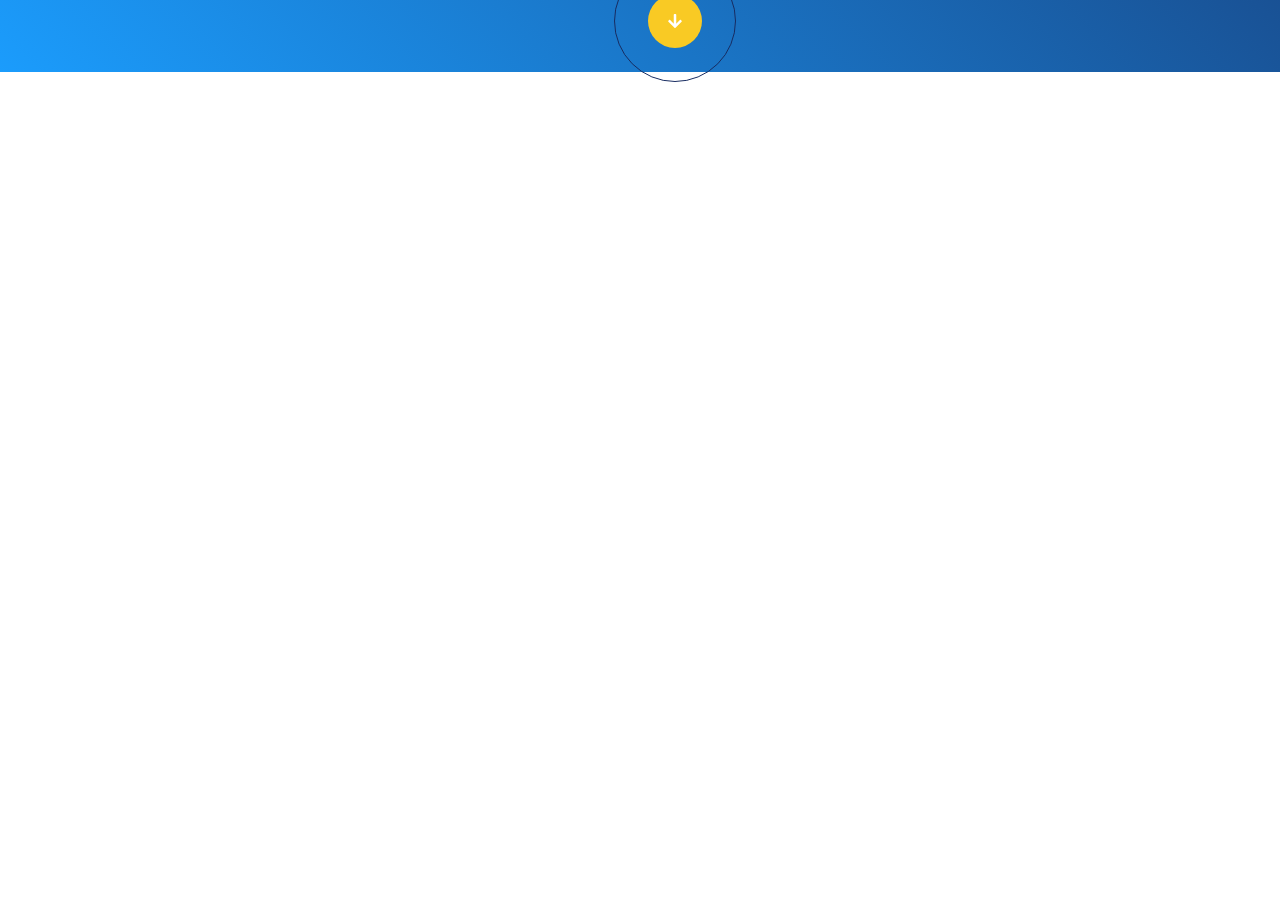
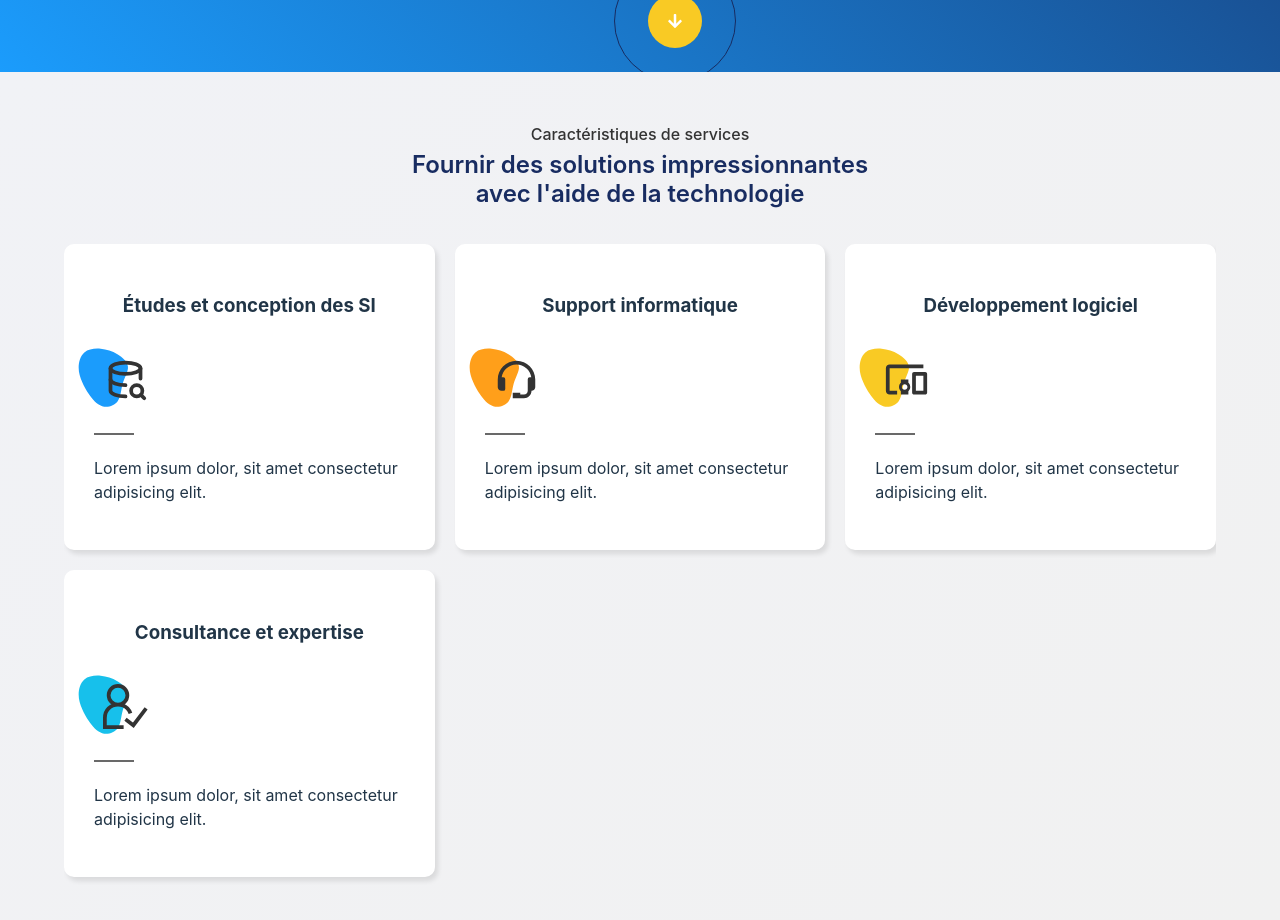
Before and after one commit to Didokapanga/labocongosoft, a React (Vite) app: page / in a window 1280 px wide. Shown: the part 680-1600 px from the top of the page. Before the commit the page ends 800 px from the top, so only its background shows below. Built offline with nearby package versions, Linux system fonts and the light colour scheme.

Commit message:
services components

```diff
--- /dev/null
+++ b/src/components/Services/Services.css
@@ -0,0 +1,213 @@
+.services {
+    z-index: 2;
+    width: 100%;
+    height: 100%;
+    /* background-image: url("/src/assets/hero-background.jpg"); */
+    background: linear-gradient(-45deg, #f1f1f1, #f1f2f6);
+    display: flex;
+    flex-direction: column;
+    align-items: center;
+    justify-content: center;
+    overflow: hidden;
+}
+
+.services-content {
+    width: 90%;
+    height: 100%;
+    display: flex;
+    align-items: center;
+    flex-direction: column;
+    justify-content: center;
+    margin: 50px 0 30px 0;
+}
+
+
+.services-content span {
+    font-size: 16px;
+    color: var(--text);
+    margin: 0;
+    padding: 0;
+    font-weight: 500;
+}
+
+.services-content h2 {
+    padding: 0 400px;
+    margin: 5px 0;
+    text-align: center;
+    line-height: 1.2;
+    font-weight: 600;
+    color: var(--primary);
+}
+
+.services-card {
+    width: 100%;
+    height: 100%;
+    padding: 30px 0;
+    overflow: hidden;
+}
+
+.services-card ul {
+    list-style: none;
+    display: flex;
+    justify-content: space-between;
+    align-items: center;
+    text-align: center;
+    gap: 30px;
+    margin: 0;
+    padding: 0;
+    width: 100%;
+    height: 100%;
+}
+
+.services-card li {
+    background-color: #fff;
+    box-shadow: 3px 4px 5px rgba(1, 4, 1, 0.1);
+    width: 100%;
+    border-radius: 10px;
+    padding: 30px 0;
+}
+
+.services-card li:hover {
+    transform: translateY(-10px);
+    transition: 1s ease-out;
+    background-color: #f1f1f1;
+}
+
+.services-card .service-icon {
+
+    display: flex;
+    align-items: center;
+    overflow: hidden;
+}
+
+.services-card h3 {
+    text-align: center;
+    padding: 0 20px;
+}
+
+.services-card .service-icon img {
+    width: 20%;
+    height: 20%;
+}
+
+.services-card .service-icon span {
+    position: relative;
+    right: 35px;
+    top: 10px;
+    font-size: 45px;
+    color: var(--text);
+    font-weight: 900;
+}
+
+.services-card .trait {
+    width: 40px;
+    height: 2px;
+    background-color: #696969;
+    position: relative;
+    left: 30px;
+    top: 20px;
+}
+
+.services-card p {
+    text-align: start;
+    padding: 25px 0 0 30px;
+}
+
+
+
+
+
+/* Styles de base pour les éléments avant l'animation */
+.services-card .forme-animated {
+    opacity: 0;
+    transform: translateY(50px);
+    transition: opacity 0.6s ease, transform 0.6s ease;
+}
+
+/* Styles lorsque les éléments deviennent visibles */
+.services-card .forme-animated.is-visible {
+    opacity: 1;
+    transform: translateY(0);
+    animation: slideInFromBottom 1s ease-out forwards;
+}
+
+@keyframes slideInFromBottom {
+    0% {
+        transform: translateY(100%);
+        opacity: 0;
+    }
+
+    100% {
+        transform: translateY(0);
+        opacity: 1;
+    }
+}
+
+@media (max-width:1500px) {
+    .services-content h2 {
+        padding: 0 340px;
+    }
+
+    .services-card ul {
+        display: grid;
+        grid-template-columns: repeat(3, 1fr);
+        grid-template-rows: repeat(2, 1fr);
+        gap: 20px;
+    }
+
+    .services-card li {
+        display: flex;
+        flex-direction: column;
+    }
+
+}
+
+@media (max-width:1200px) {
+    .services-content h2 {
+        padding: 0 250px;
+    }
+}
+
+@media (max-width:1090px) {
+    .services-content h2 {
+        padding: 0 200px;
+    }
+
+    .services-card ul {
+        display: grid;
+        grid-template-columns: repeat(2, 1fr);
+        grid-template-rows: repeat(2, 2fr);
+    }
+}
+
+@media (max-width:900px) {
+    .services-content h2 {
+        padding: 0 150px;
+    }
+}
+
+
+@media (max-width:720px) {
+    .services-card ul {
+        display: grid;
+        grid-template-columns: repeat(1, 1fr);
+        grid-template-rows: repeat(2, 2fr);
+    }
+}
+
+@media (max-width:600px) {
+    .services-content h2 {
+        padding: 0 10px;
+        font-size: 20px;
+    }
+
+    .services-content span {
+        font-size: 14px;
+    }
+}
+
+@media (max-width:500px) {
+    .services-content h2 {
+        padding: 0;
+    }
+}
--- /dev/null
+++ b/src/components/Services/Services.jsx
@@ -0,0 +1,98 @@
+import React, { useEffect, useRef } from 'react';
+import './Services.css';
+import { blob_1, blob_2, blob_3, blob_4 } from '../../assets/assets';
+import { BiSupport } from 'react-icons/bi';
+import { TbDatabaseSearch } from 'react-icons/tb';
+import { MdOutlineDevicesOther } from 'react-icons/md';
+import { GrUserExpert } from 'react-icons/gr';
+
+const Services = () => {
+    // Références pour observer les animations
+    const serviceItemsRef = useRef([]);
+
+    useEffect(() => {
+        // Fonction d'observation
+        const observer = new IntersectionObserver(
+            (entries) => {
+                entries.forEach((entry) => {
+                    if (entry.isIntersecting) {
+                        entry.target.classList.add('is-visible');
+                    }
+                });
+            },
+            { threshold: 0.1 }
+        );
+
+        // Observer chaque élément du service
+        serviceItemsRef.current.forEach((item) => {
+            if (item) observer.observe(item);
+        });
+
+        // Nettoyage
+        return () => {
+            serviceItemsRef.current.forEach((item) => {
+                if (item) observer.unobserve(item);
+            });
+        };
+    }, []);
+
+    return (
+        <div className='services'>
+            <div className="services-content">
+                <span>Caractéristiques de services</span>
+                <h2>Fournir des solutions impressionnantes avec l'aide de la technologie</h2>
+                <div className="services-card">
+                    <ul>
+                        {/* Ajouter une référence pour chaque élément du service */}
+                        <li className='forme-animated' ref={(el) => serviceItemsRef.current[0] = el}>
+                            <h3>Études et conception des SI</h3>
+                            <span className="service-icon">
+                                <img src={blob_1} alt="" />
+                                <span><TbDatabaseSearch /></span>
+                            </span>
+                            <div className="trait"></div>
+                            <p className="services-desc">
+                                Lorem ipsum dolor, sit amet consectetur adipisicing elit.
+                            </p>
+                        </li>
+                        <li className='forme-animated' ref={(el) => serviceItemsRef.current[1] = el}>
+                            <h3>Support informatique</h3>
+                            <span className="service-icon">
+                                <img src={blob_2} alt="" />
+                                <span><BiSupport /></span>
+                            </span>
+                            <div className="trait"></div>
+                            <p className="services-desc">
+                                Lorem ipsum dolor, sit amet consectetur adipisicing elit.
+                            </p>
+                        </li>
+                        <li className='forme-animated' ref={(el) => serviceItemsRef.current[2] = el}>
+                            <h3>Développement logiciel</h3>
+                            <span className="service-icon">
+                                <img src={blob_3} alt="" />
+                                <span><MdOutlineDevicesOther /></span>
+                            </span>
+                            <div className="trait"></div>
+                            <p className="services-desc">
+                                Lorem ipsum dolor, sit amet consectetur adipisicing elit.
+                            </p>
+                        </li>
+                        <li className='forme-animated' ref={(el) => serviceItemsRef.current[3] = el}>
+                            <h3>Consultance et expertise</h3>
+                            <span className="service-icon">
+                                <img src={blob_4} alt="" />
+                                <span><GrUserExpert /></span>
+                            </span>
+                            <div className="trait"></div>
+                            <p className="services-desc">
+                                Lorem ipsum dolor, sit amet consectetur adipisicing elit.
+                            </p>
+                        </li>
+                    </ul>
+                </div>
+            </div>
+        </div>
+    );
+}
+
+export default Services;
--- a/src/index.css
+++ b/src/index.css
@@ -161,43 +161,6 @@ button:hover {
   color: #fff;
 }
 
-@keyframes slideInFromTop {
-  0% {
-    transform: translateY(-100%);
-    opacity: 0;
-  }
-
-  100% {
-    transform: translateY(0);
-    opacity: 1;
-  }
-}
-
-@keyframes slideInFromBottom {
-  0% {
-    transform: translateY(100%);
-    opacity: 0;
-  }
-
-  100% {
-    transform: translateY(0);
-    opacity: 1;
-  }
-}
-
-@keyframes slideInFromLeft {
-  0% {
-    transform: translateX(-100%);
-    opacity: 0;
-  }
-
-  100% {
-    transform: translateX(0);
-    opacity: 1;
-  }
-}
-
-
 @keyframes slideInFromRight {
   0% {
     transform: translateX(100%);
@@ -313,22 +276,6 @@ button:hover {
   }
 }
 
-
-/* @keyframes pulse {
-
-  0%,
-  100% {
-    transform: scale(1);
-    /* Taille normale */
-/* }
-
-  50% {
-    transform: scale(1.2);
-    /* Agrandissement à 120% */
-/*}*/
-/*} */
-
-
 @keyframes pulse {
 
   0%,
--- a/src/pages/Home/Home.jsx
+++ b/src/pages/Home/Home.jsx
@@ -1,11 +1,13 @@
 import React from 'react'
 import './Home.css'
 import Hero from '../../components/Hero/Hero'
+import Services from '../../components/Services/Services'
 
 const Home = () => {
     return (
         <div className='home'>
             <Hero />
+            <Services />
         </div>
     )
 }
```
